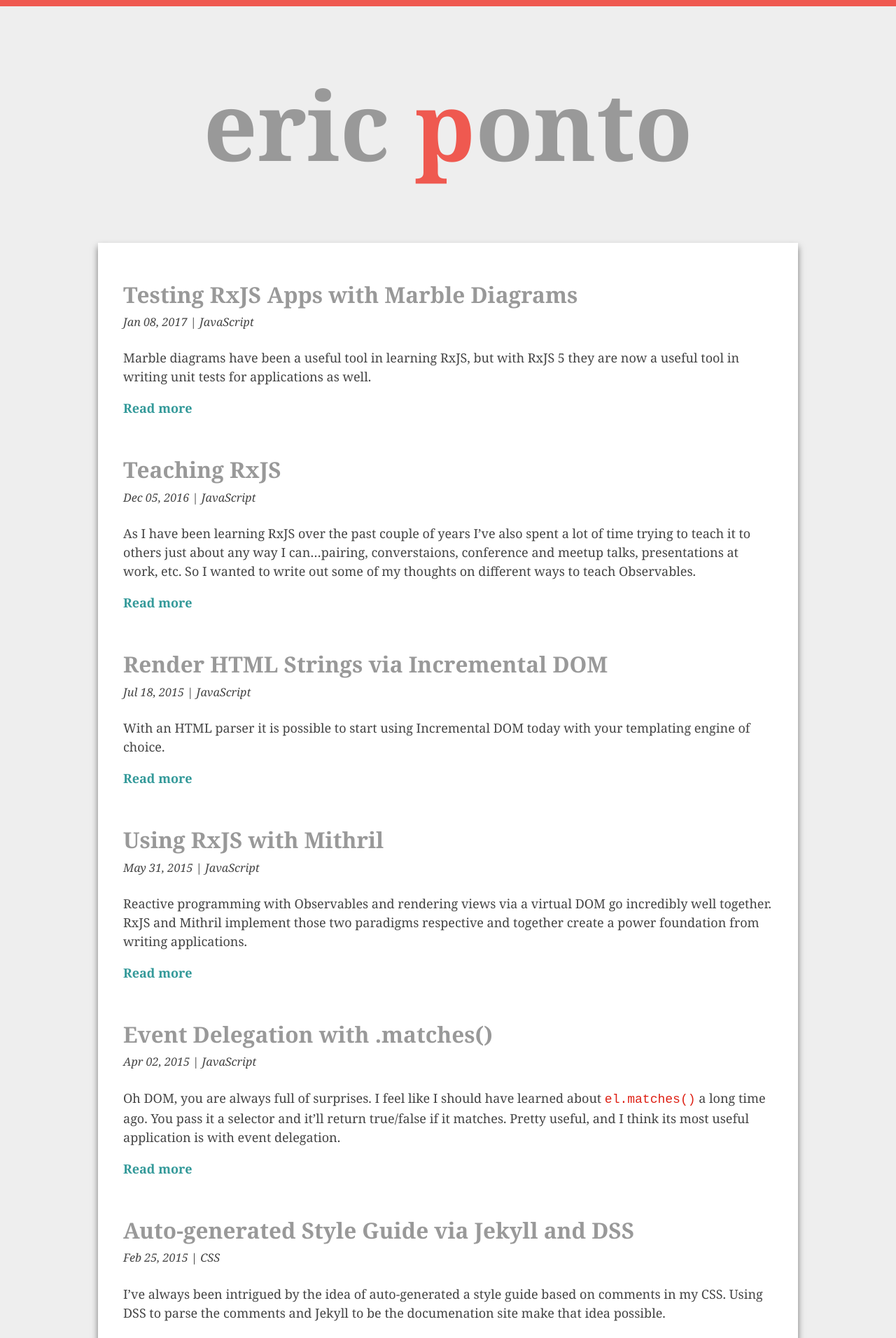
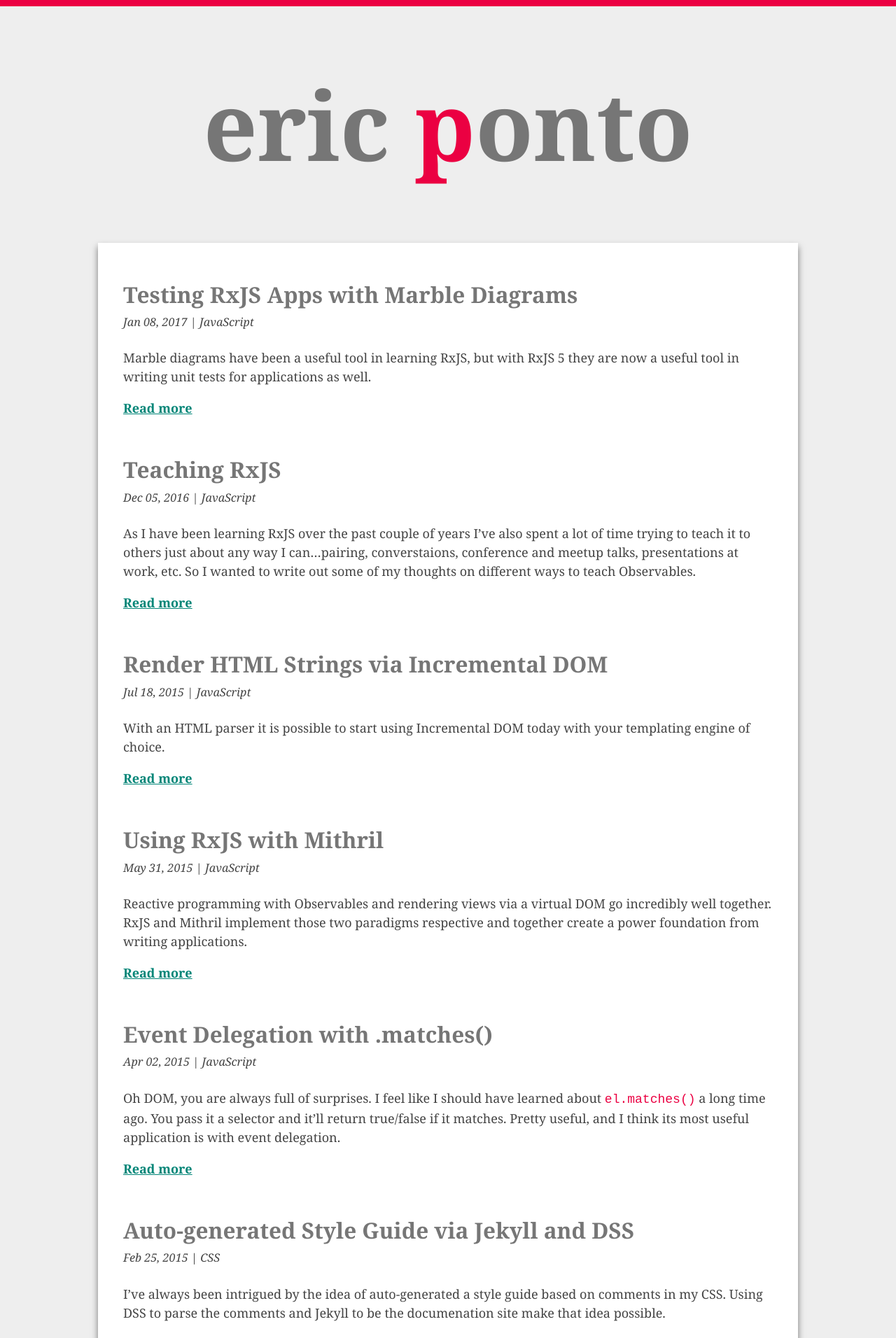
Before and after one commit to ericponto/ericponto.github.io, a Jekyll site: the page built from index.html, in a window 1280 px wide. Shown: the top 1912 px of the page at 70% size. Built offline with Jekyll 4.4.1, drawn with Linux system fonts in a browser that asks for light colours; some of the changed text lies outside the part shown.

Commit message:
a11y updates: colors, sr-only text, and more

```diff
--- a/_scss/_base.scss
+++ b/_scss/_base.scss
@@ -17,5 +17,17 @@
 }
 
 p code {
-	color: darken($red, 15%);
+	color: $red;
 }
+
+.sr-only {
+    position: absolute !important;
+    width: 1px !important;
+    height: 1px !important;
+    padding: 0 !important;
+    margin: -1px !important;
+    overflow: hidden !important;
+    clip: rect(0, 0, 0, 0) !important;
+    white-space: nowrap !important;
+    border: 0 !important;
+}
--- a/_scss/_excerpt.scss
+++ b/_scss/_excerpt.scss
@@ -8,11 +8,13 @@
 		position: relative;
 
 		a {
-			color: $title;
+            color: $title;
+            text-decoration: none;
 
 			&:hover,
 			&:focus {
-				color: #777;
+                color:darken($title, 10%);
+                text-decoration: underline;
 			}
 		}
 	}
--- a/_scss/_reset.scss
+++ b/_scss/_reset.scss
@@ -40,8 +40,7 @@ body {
 }
 
 a {
-	color: #399;
-	text-decoration: none;
+	color: $link;
 	font-weight: bold;
 	background-color: transparent;
 	-webkit-text-decoration-skip: objects;
@@ -49,7 +48,7 @@ a {
 	&:hover,
 	&:focus {
 		text-decoration: underline;
-		color: #288;
+		color: darken($link, 10%);
 	}
 }
 
--- a/_scss/_vars.scss
+++ b/_scss/_vars.scss
@@ -7,5 +7,6 @@ $large-width: 1000px;
 // color scheme
 
 $bg: #eee;
-$title: #999;
-$red: #ef5950;
+$title: #767676;
+$red: #EB0042;
+$link: #008577;
--- a/index.html
+++ b/index.html
@@ -19,15 +19,15 @@
 
 	{% for post in site.posts %}
 		<div class="excerpt">
-			<h4 class="excerpt.title"><a href="{{ post.url }}">{{ post.title }}</a></h4>
+			<h2 class="excerpt.title"><a href="{{ post.url }}">{{ post.title }}</a></h2>
 			<div class="excerpt.info">
-				<time datetime="{{ post.date | date_to_xmlschema }}">{{ post.date | date: '%b %d, %Y' }}</time> |  {{ post.tags | array_to_sentence_string }}
+				<span class="sr-only">Posted on </span><time datetime="{{ post.date | date_to_xmlschema }}">{{ post.date | date: '%b %d, %Y' }}</time> |  <span class="sr-only">Posted with tags </span>{{ post.tags | array_to_sentence_string }}
 			</div>
 			<div class="excerpt.content">
 				{{ post.excerpt | markdownify }}
 			</div>
 			<div class="excerpt.more">
-				<a href="{{ post.url }}">Read more</a>
+				<a href="{{ post.url }}">Read more <span class="sr-only">about {{ post.title }}</span></a>
 			</div>
 		</div>
 	{% endfor %}
```
Also changed, not shown: 1 other file.
